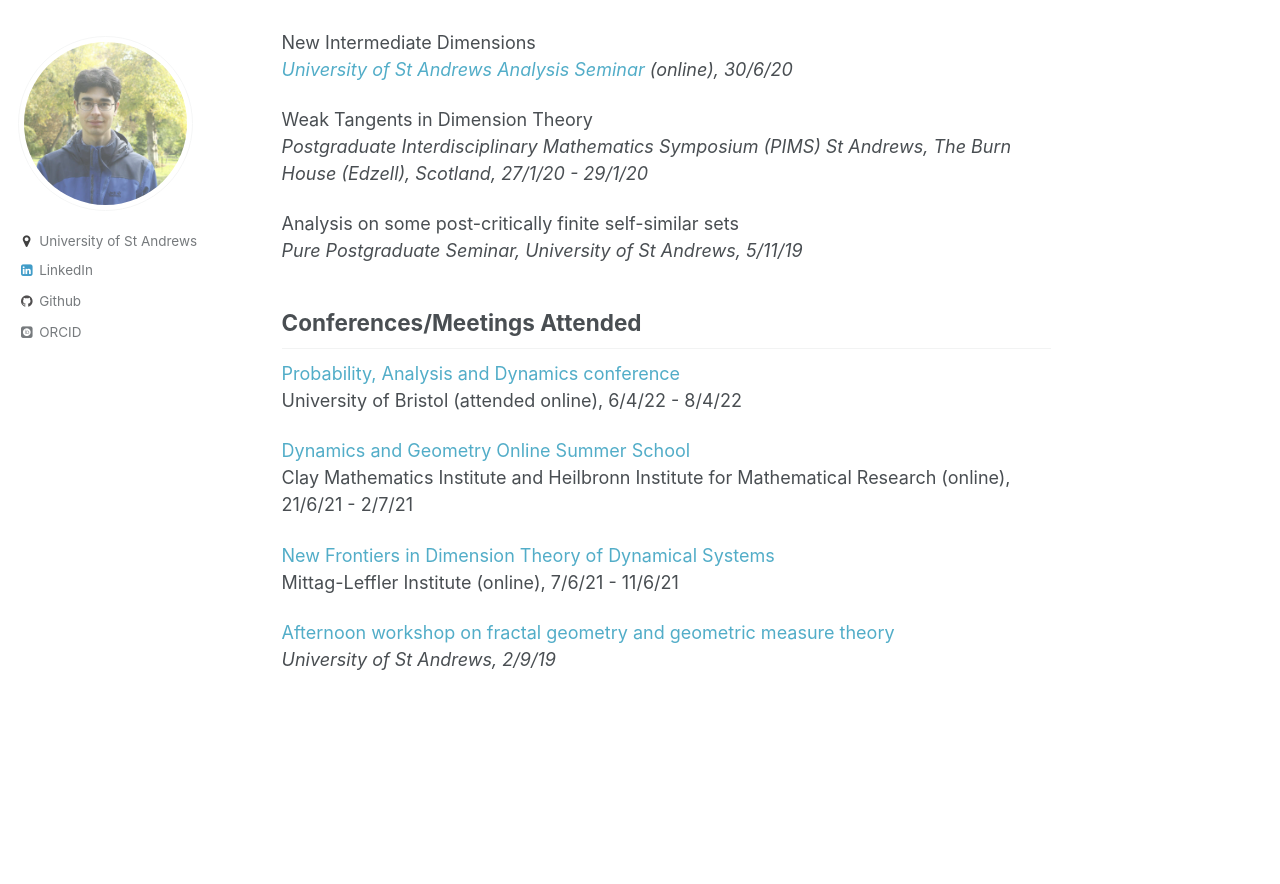
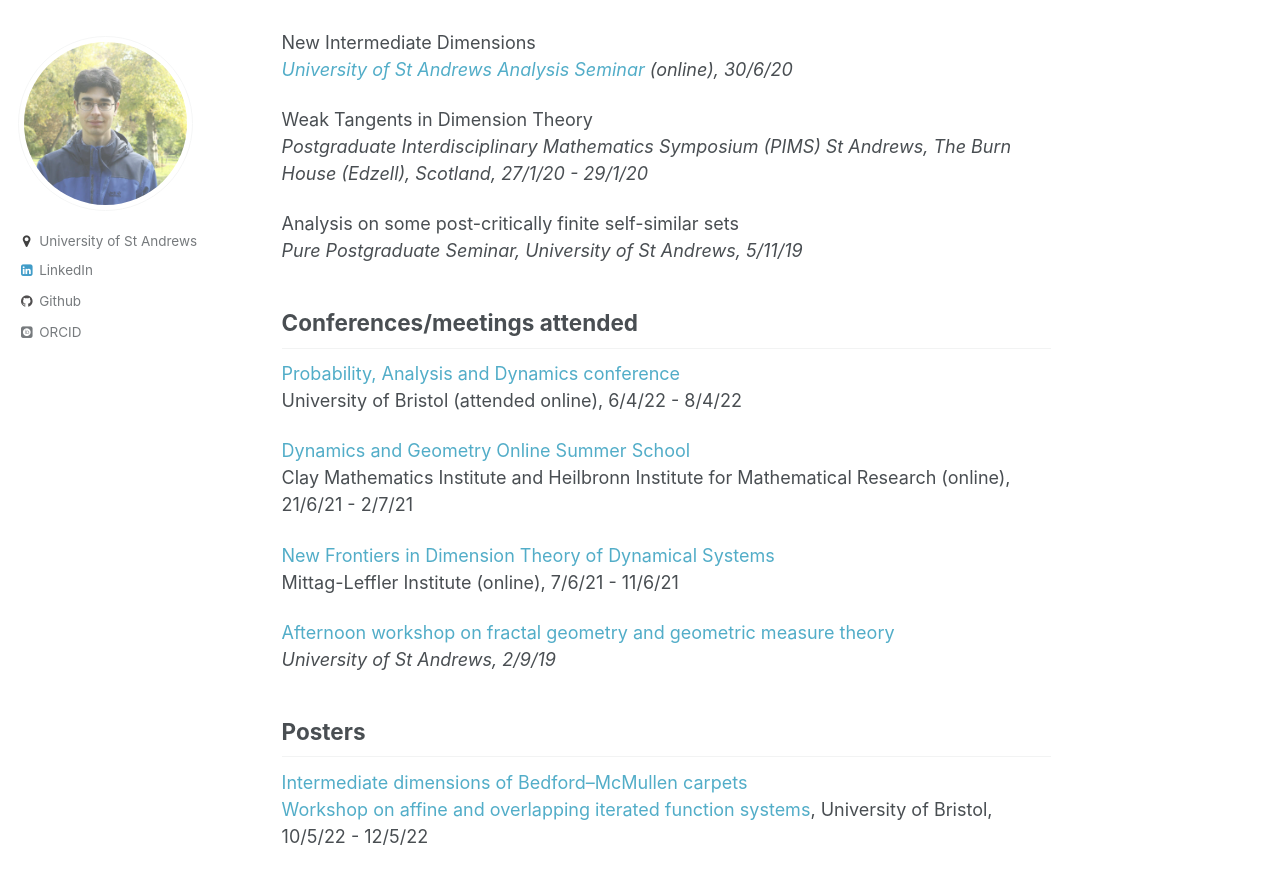
Before and after one commit to amlan-banaji/amlan-banaji.github.io, a Jekyll site: the page built from _pages/talks.md, in a window 1280 px wide and 900 px high, scrolled down 1109 px. Shown: the top 884 px of the window. Built offline with Jekyll 4.4.1, drawn with Linux system fonts in a browser that asks for light colours; some web fonts are replaced; before the commit the page ends 1832 px from its top, so only the background shows below that; some of the changed text lies outside the part shown.

Commit message:
bristol pposter, note about arxiv, minor edit to talk slides

```diff
--- a/_pages/talks.md
+++ b/_pages/talks.md
@@ -1,5 +1,5 @@
 ---
-title: "Talks and Conferences"
+title: "Talks, conferences and posters"
 permalink: /talks/
 author_profile: true
 ---
@@ -46,7 +46,7 @@ Analysis on some post-critically finite self-similar sets
 *Pure Postgraduate Seminar, University of St Andrews, 5/11/19*
 
 
-## Conferences/Meetings Attended
+## Conferences/meetings attended
 
 [Probability, Analysis and Dynamics conference](https://people.maths.bris.ac.uk/~mb13434/pad21/)
 University of Bristol (attended online), 6/4/22 - 8/4/22
@@ -59,3 +59,8 @@ Mittag-Leffler Institute (online), 7/6/21 - 11/6/21
 
 [Afternoon workshop on fractal geometry and geometric measure theory](http://www.mcs.st-andrews.ac.uk/~jmf32/FG19.html)
 *University of St Andrews, 2/9/19*
+
+## Posters
+
+[Intermediate dimensions of Bedford–McMullen carpets](https://amlan-banaji.github.io/files/BristolCarpetsPoster.pdf)
+[Workshop on affine and overlapping iterated function systems](https://www.mat.univie.ac.at/~troscheit/workshop2022/), University of Bristol, 10/5/22 - 12/5/22
```
Also changed, not shown: _pages/publications.md (+2 -0 lines), 3 other files.
